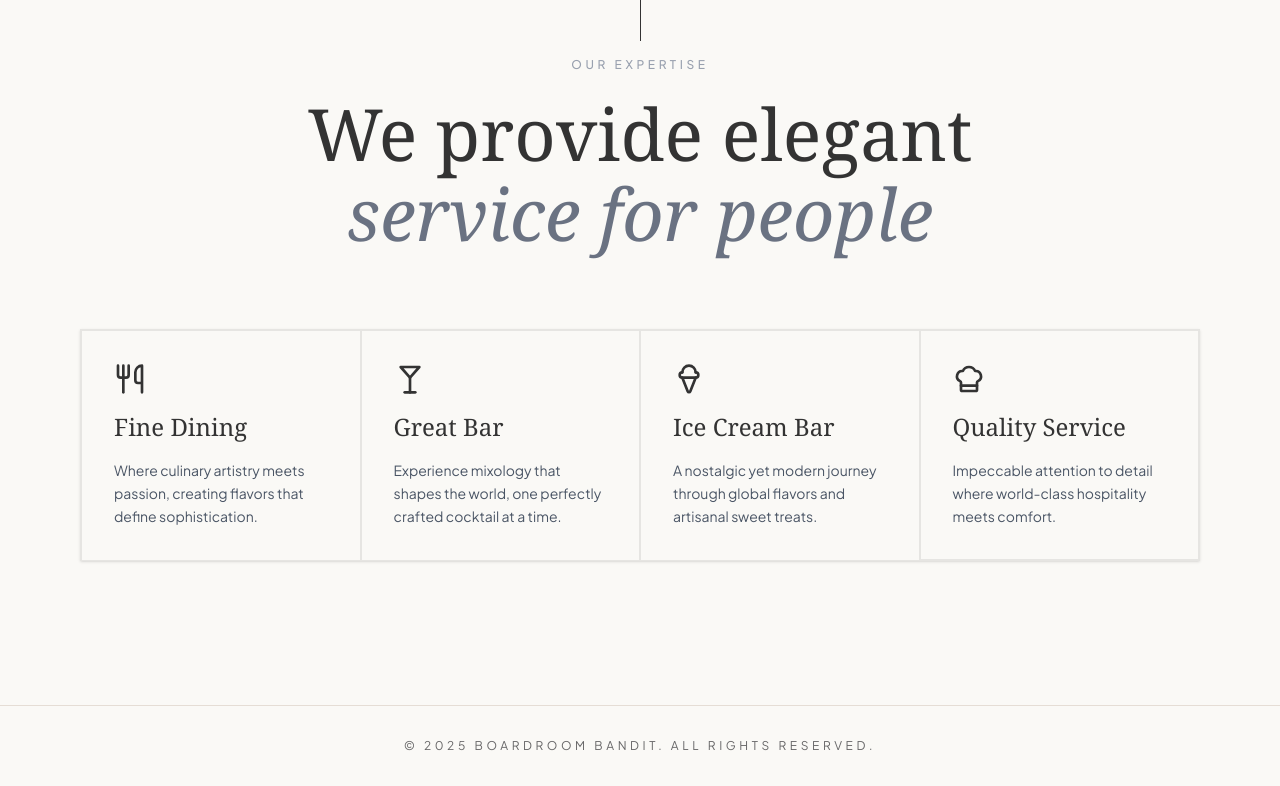
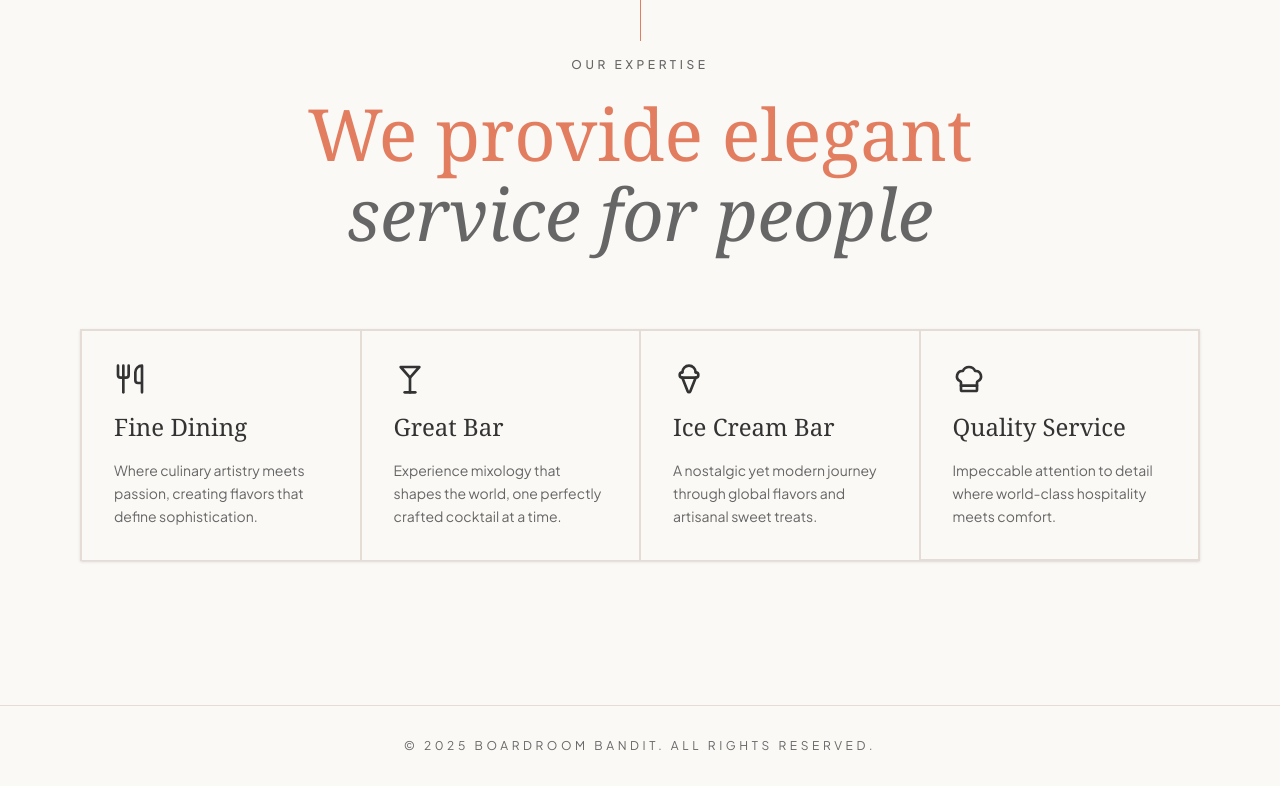
Before and after one commit to 3nxni8/Bandit, a Next.js app: page / in a window 1280 px wide. Shown: the part 2199-2985 px from the top of the page. Built offline with nearby package versions, Linux system fonts and the light colour scheme.

Commit message:
Complete Terracotta theme application and improve TypeScript types
Co-authored-by: 3nxni8 <166778710+3nxni8@users.noreply.github.com>

```diff
--- a/app/menu/page.tsx
+++ b/app/menu/page.tsx
@@ -6,13 +6,13 @@ const MenuPage = () => {
   return (
     <main className="py-12 md:py-16">
       <header className="mb-12 text-center">
-        <p className="text-xs md:text-sm uppercase tracking-[0.3em] text-[color:#6b7280] mb-3">
+        <p className="text-xs md:text-sm uppercase tracking-[0.3em] text-muted-foreground mb-3">
           Our Menu
         </p>
-        <h1 className="text-3xl md:text-5xl font-black tracking-tight text-[var(--color-black)]">
+        <h1 className="text-3xl md:text-5xl font-black tracking-tight text-[var(--color-red)]">
           Crafted Plates &amp; Bold Brews
         </h1>
-        <p className="mt-4 max-w-2xl mx-auto text-sm md:text-base text-[color:#6b7280]">
+        <p className="mt-4 max-w-2xl mx-auto text-sm md:text-base text-muted-foreground">
           From big breakfast stacks to crafted brews, everything on this menu is built for conversations that run a little too
           late.
         </p>
--- a/components/menu/MenuItemCard.tsx
+++ b/components/menu/MenuItemCard.tsx
@@ -9,25 +9,25 @@ export const MenuItemCard: React.FC<Props> = ({ item }) => {
   const isNumericPrice = typeof item.price === 'number';
 
   return (
-    <div className="group relative bg-[var(--color-white)] p-6 rounded-xl border border-[var(--border)] shadow-sm hover:shadow-md transition-all duration-300 hover:-translate-y-1">
+    <div className="group relative bg-background p-6 rounded-xl border border-border shadow-sm hover:shadow-md transition-all duration-300 hover:-translate-y-1">
       <div className="flex justify-between items-start mb-2">
-        <h3 className="text-xl font-bold text-[var(--color-black)] group-hover:text-[var(--color-red)] transition-colors pr-4">
+        <h3 className="text-xl font-bold text-foreground group-hover:text-[var(--color-red)] transition-colors pr-4">
           {item.name}
         </h3>
         <div className="text-lg font-black text-[var(--color-red)] whitespace-nowrap">
           {typeof item.price === 'number' ? item.price.toFixed(0) : item.price}
           {isNumericPrice && (
-            <span className="text-xs font-normal ml-0.5 text-[color:#9ca3af]">MYR</span>
+            <span className="text-xs font-normal ml-0.5 text-muted-foreground">MYR</span>
           )}
         </div>
       </div>
 
       {item.description && (
-        <p className="text-[color:#6b7280] text-sm leading-relaxed">{item.description}</p>
+        <p className="text-muted-foreground text-sm leading-relaxed">{item.description}</p>
       )}
 
       {item.tag && (
-        <span className="absolute -top-3 -right-2 bg-[var(--color-red)] text-[var(--color-white)] text-xs font-black px-2 py-1 rounded shadow-sm transform rotate-3 border border-[var(--color-red)]">
+        <span className="absolute -top-3 -right-2 bg-[var(--color-red)] text-white text-xs font-black px-2 py-1 rounded shadow-sm transform rotate-3 border border-[var(--color-red)]">
           {item.tag}
         </span>
       )}
--- a/components/reservation/FormSelect.tsx
+++ b/components/reservation/FormSelect.tsx
@@ -1,6 +1,6 @@
 import React from 'react';
 
-interface FormSelectProps {
+interface FormSelectProps extends React.SelectHTMLAttributes<HTMLSelectElement> {
     label: string;
     options: { value: string; label: string }[];
     placeholder?: string;
--- a/components/ui/Service.tsx
+++ b/components/ui/Service.tsx
@@ -10,31 +10,31 @@ const ServiceCard = ({ item, isLast }: ServiceCardProps) => {
     const Icon = item.icon;
     const borderClasses = !isLast ? 'border-b md:border-r lg:border-b-0' : '';
     return (
-        <div className={`flex flex-col gap-4 p-8 border border-black/10 ${borderClasses}`}>
+        <div className={`flex flex-col gap-4 p-8 border border-border ${borderClasses}`}>
             <Icon className="w-8 h-8" />
             <h3 className="font-serif text-2xl">{item.title}</h3>
-            <p className="text-sm text-gray-600 leading-relaxed">{item.description}</p>
+            <p className="text-sm text-muted-foreground leading-relaxed">{item.description}</p>
         </div>
     );
 };
 
 const ServicesSection = () => (
-    <section className="w-full bg-white text-black py-24 px-6 md:px-12 lg:px-20">
+    <section className="w-full bg-background text-foreground py-24 px-6 md:px-12 lg:px-20">
         <div className="max-w-[1400px] mx-auto flex flex-col items-center">
             {/* Section Header */}
             <div className="text-center mb-20 animate-in fade-in slide-in-from-bottom-8 duration-1000">
                 <div className="flex flex-col items-center gap-4 mb-6">
-                    <div className="h-12 w-[1px] bg-black" />
-                    <span className="uppercase tracking-[0.3em] text-xs font-medium text-gray-400">Our Expertise</span>
+                    <div className="h-12 w-[1px] bg-[var(--color-red)]" />
+                    <span className="uppercase tracking-[0.3em] text-xs font-medium text-muted-foreground">Our Expertise</span>
                 </div>
-                <h2 className="font-serif text-5xl md:text-6xl lg:text-7xl leading-none text-black">
+                <h2 className="font-serif text-5xl md:text-6xl lg:text-7xl leading-none text-[var(--color-red)]">
                     We provide elegant
-                    <span className="block italic text-gray-500 mt-2">service for people</span>
+                    <span className="block italic text-muted-foreground mt-2">service for people</span>
                 </h2>
             </div>
 
             {/* Grid Container */}
-            <div className="w-full border border-black/10 shadow-sm animate-in fade-in slide-in-from-bottom-12 duration-1000 delay-200">
+            <div className="w-full border border-border shadow-sm animate-in fade-in slide-in-from-bottom-12 duration-1000 delay-200">
                 <div className="grid grid-cols-1 md:grid-cols-2 lg:grid-cols-4">
                     {services.map((s, i) => (
                         <ServiceCard key={s.id} item={s} isLast={i === services.length - 1} />
--- a/components/ui/ServiceCard.tsx
+++ b/components/ui/ServiceCard.tsx
@@ -9,18 +9,18 @@ interface ServiceCardProps {
 const ServiceCard: React.FC<ServiceCardProps> = ({ item, isLast }) => {
   return (
     <div
-      className={`group relative flex flex-col items-center text-center p-10 lg:p-14 h-full transition-colors duration-500 ease-out hover:bg-black hover:text-white cursor-default ${!isLast ? 'border-b md:border-b-0 md:border-r border-black/10' : ''}`}
+      className={`group relative flex flex-col items-center text-center p-10 lg:p-14 h-full transition-colors duration-500 ease-out hover:bg-[var(--color-red)] hover:text-white cursor-default ${!isLast ? 'border-b md:border-b-0 md:border-r border-border' : ''}`}
     >
       {/* Icon Container */}
       <div className="mb-8 relative">
-        <div className="w-16 h-16 rounded-full border border-black/10 flex items-center justify-center transition-all duration-500 group-hover:border-white/30 group-hover:scale-110">
-          <item.icon strokeWidth={1} className="w-7 h-7 text-black transition-colors duration-500 group-hover:text-white" />
+        <div className="w-16 h-16 rounded-full border border-border flex items-center justify-center transition-all duration-500 group-hover:border-white/30 group-hover:scale-110">
+          <item.icon strokeWidth={1} className="w-7 h-7 text-foreground transition-colors duration-500 group-hover:text-white" />
         </div>
       </div>
 
       {/* Content */}
       <h3 className="font-serif text-2xl mb-4 tracking-wide">{item.title}</h3>
-      <p className="font-sans text-sm font-light leading-relaxed text-gray-600 group-hover:text-gray-300 transition-colors duration-500 max-w-[200px]">{item.description}</p>
+      <p className="font-sans text-sm font-light leading-relaxed text-muted-foreground group-hover:text-gray-300 transition-colors duration-500 max-w-[200px]">{item.description}</p>
 
       {/* Decorative accent */}
       <div className="absolute top-4 right-4 opacity-0 group-hover:opacity-100 transition-opacity duration-500">
```
